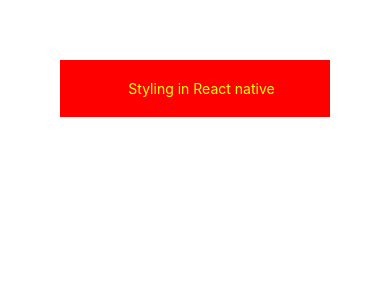
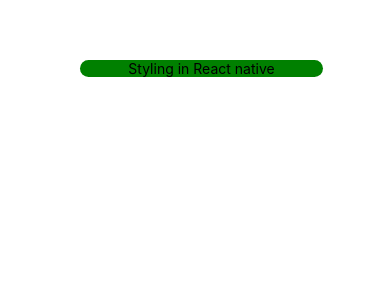
Before and after one commit to VanshSh/react_native_learning_from_codeevolution, a React Native app: screen / in a window 390 px wide. Shown: the top 300 px of the page. Built offline with nearby package versions, Linux system fonts and the light colour scheme.

Commit message:
feat: :sparkles: Video 44 => Platform specific code

```diff
--- a/components/StylingRN.js
+++ b/components/StylingRN.js
@@ -5,6 +5,7 @@ import {
   Dimensions,
   useWindowDimensions,
   SafeAreaView,
+  Platform,
 } from 'react-native'
 import React from 'react'
 
@@ -16,9 +17,9 @@ export default function StylingRN() {
   const windowHeight = useWindowDimensions().height
   console.log('😇 L-18 in StylingRN.js=> ', windowHeight, windowWidth)
   return (
-    <SafeAreaView style={{
-      backgroundColor:"red"
-    }}>
+    <SafeAreaView
+
+    >
       <View>
         <View>
           <Text style={[styles.border, styles.container]}>
@@ -32,14 +33,21 @@ export default function StylingRN() {
 
 const styles = StyleSheet.create({
   container: {
-    backgroundColor: 'red',
+    backgroundColor: 'green',
     marginHorizontal: 20,
-    padding: 20,
+    padding: Platform.OS === 'android' ? 50 : 0,
     width: '90%',
     textAlign: 'center',
   },
   border: {
     borderRadius: 10,
-    color: 'yellow',
+    ...Platform.select({
+      ios: {
+        color: 'white',
+      },
+      android: {
+        color: 'yellow',
+      },
+    }),
   },
 })
```
Also changed, not shown: 1 other file (tests, documents, lock files or other folders).
